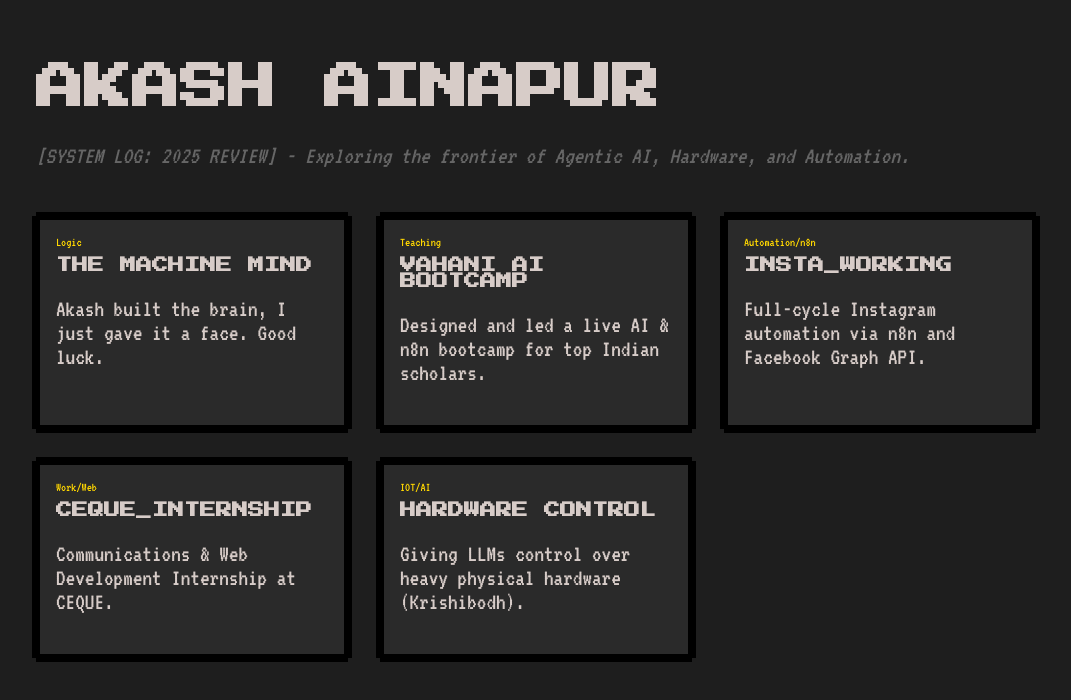
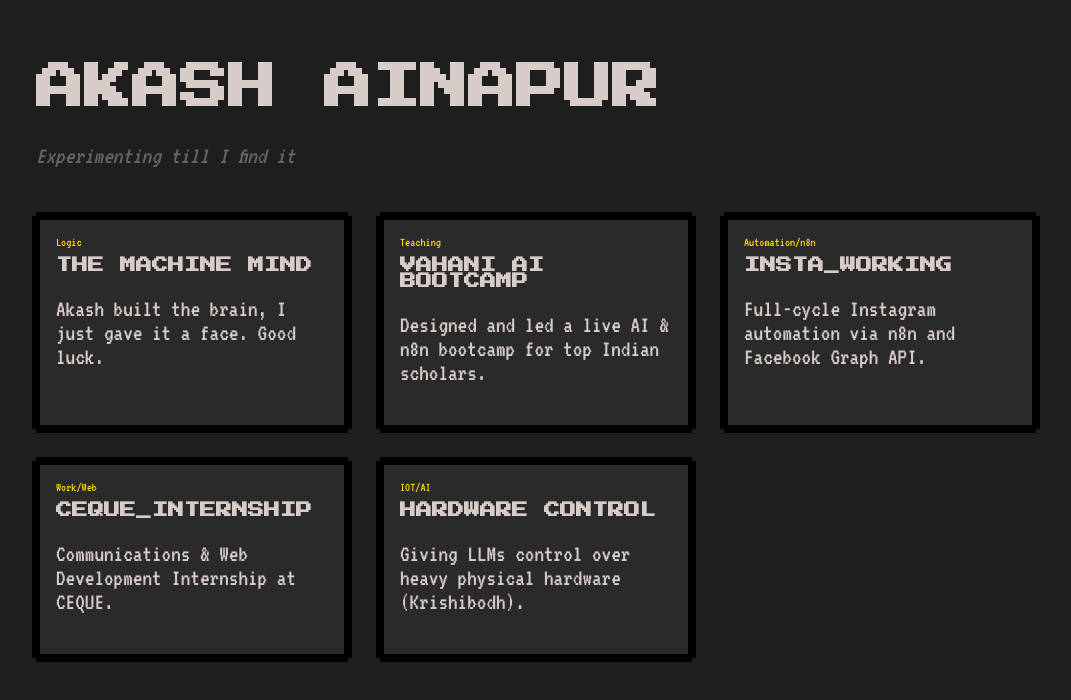
Before and after one commit to Akash-ainapur/thinkingakash, a Vue app: page / in a window 1280 px wide. Shown: the top 700 px of the page, without its empty margins (104-1175 px from the left). Built offline with nearby package versions, Linux system fonts and the light colour scheme.

Commit message:
update: change home subtitle to 'Experimenting till I find it'

```diff
--- a/src/views/Home.vue
+++ b/src/views/Home.vue
@@ -14,7 +14,7 @@ const navigateToProject = (id) => {
     <header>
       <h1>AKASH AINAPUR</h1>
       <p class="intro">
-        [SYSTEM LOG: 2025 REVIEW] - Exploring the frontier of Agentic AI, Hardware, and Automation.
+        Experimenting till I find it
       </p>
     </header>
 
```
